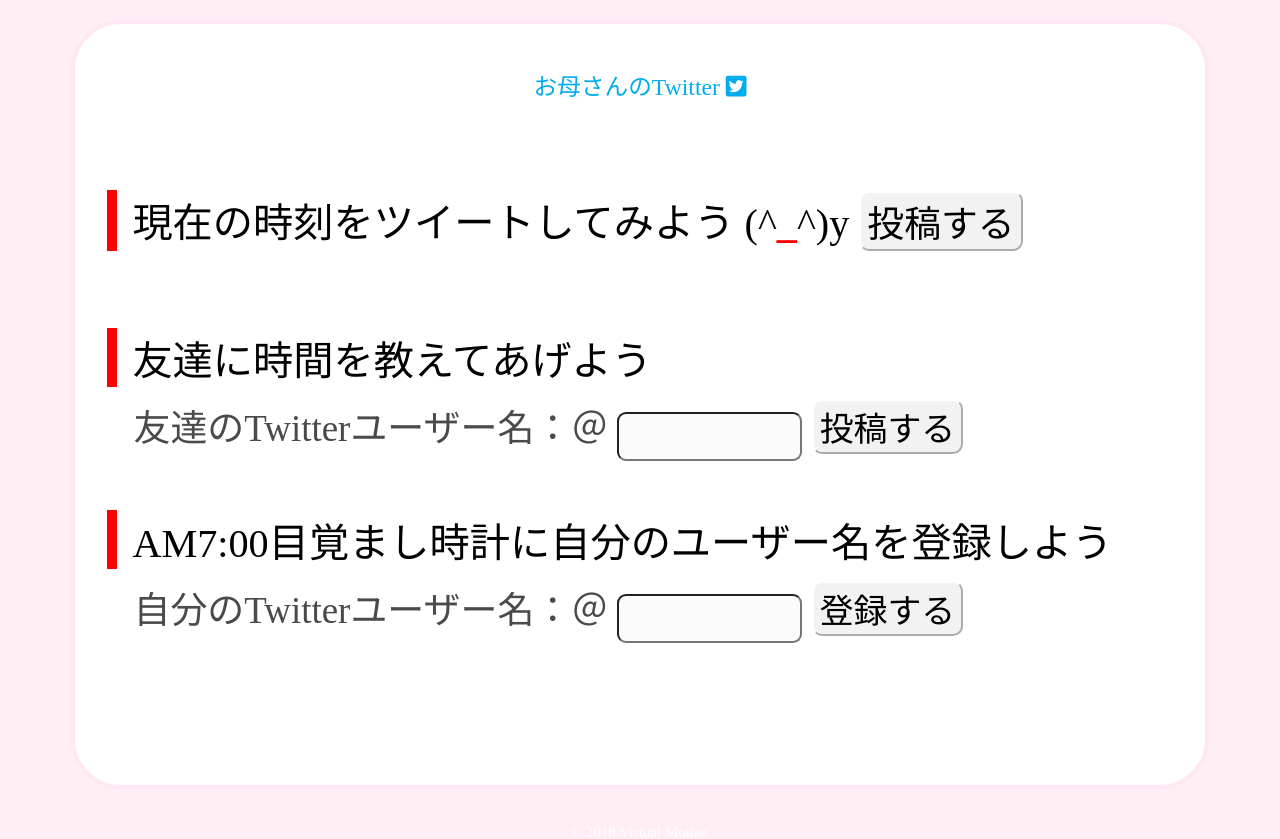
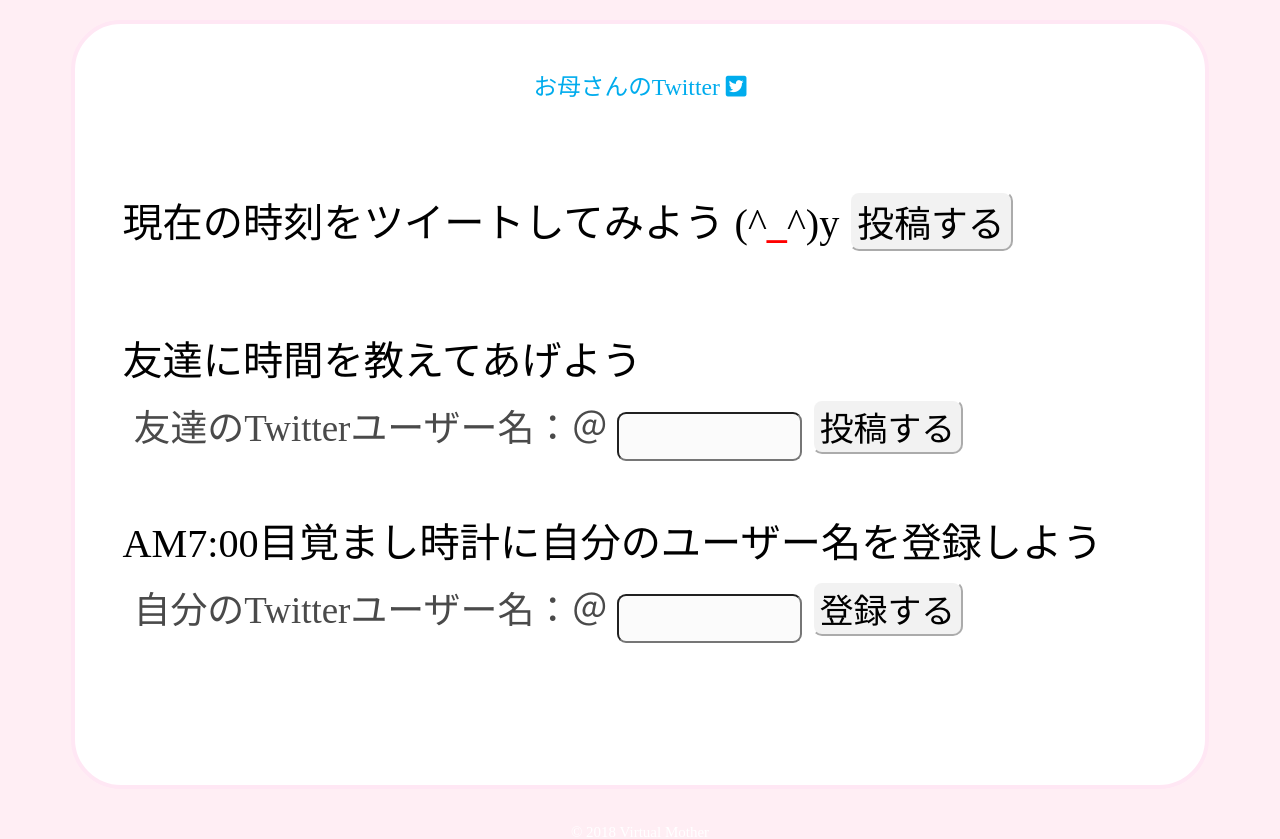
Before and after one commit to guralin/virtual_mother, a Flask app: page / in a window 1280 px wide. Shown: the part 133-972 px from the top of the page. Run offline with Flask 2, Linux system fonts and the light colour scheme; some libraries are stand-ins or nearby versions.

Commit message:
removed border-left

```diff
--- a/static/css/stylesheet.css
+++ b/static/css/stylesheet.css
@@ -66,7 +66,6 @@ h2{
     font-size: calc(105% + 1.2vw);
     margin: 1% 2%;
     padding: 0 15px;
-    border-left: solid 10px red;
     font-weight: normal;
     color: black;
 }
```
